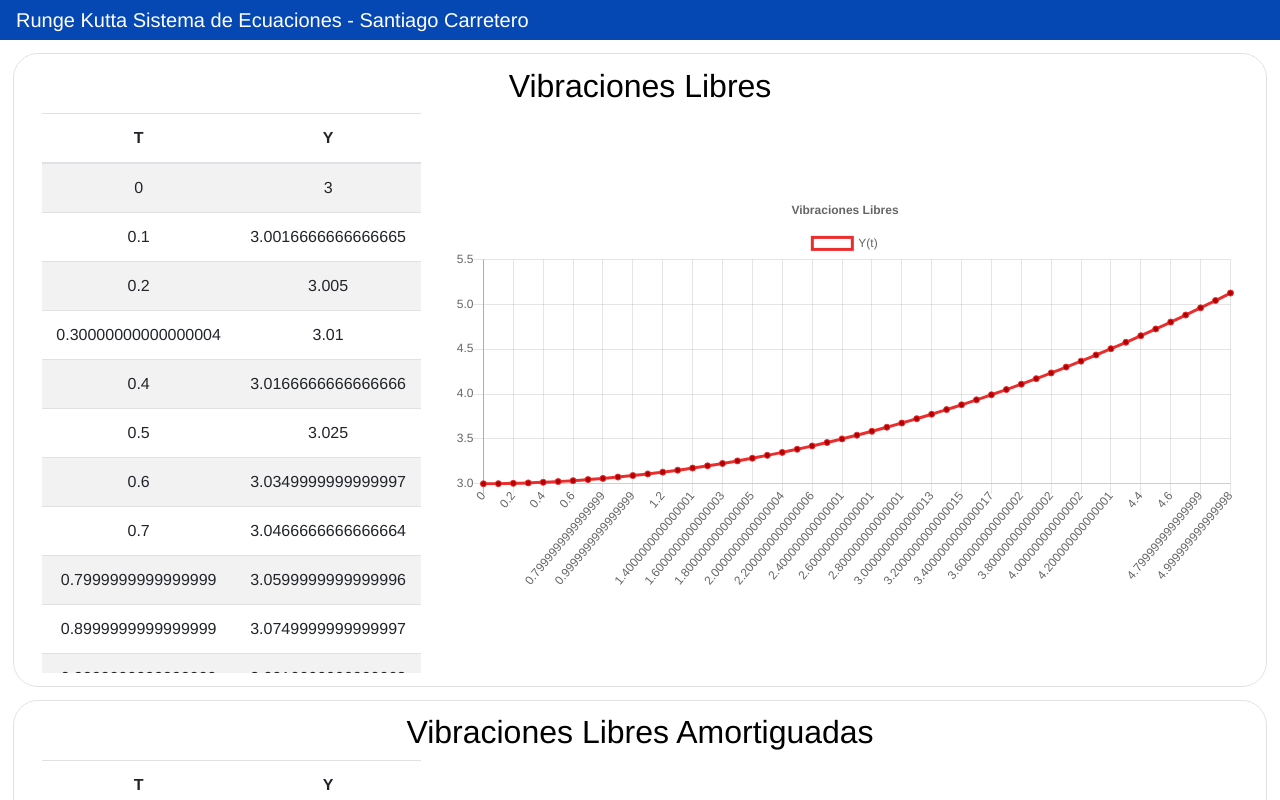
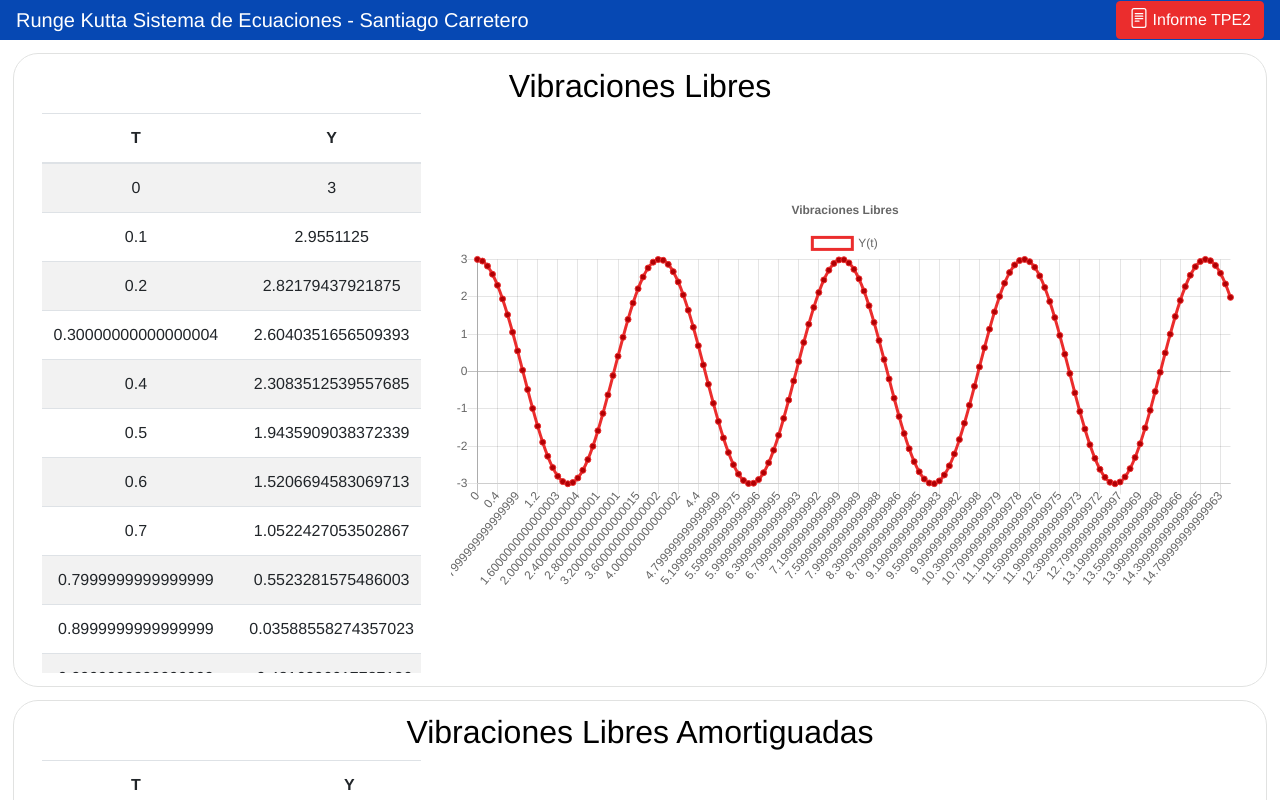
Before and after one commit to carreterosanti/unicen-rk4-sistema-ecuaciones, a Vue app: page / in a window 1280 px wide. Built offline with nearby package versions, Linux system fonts and the light colour scheme.

Commit message:
Vibraciones Forzadas Amortiguadas + bug fix

```diff
--- a/src/components/rk4.js
+++ b/src/components/rk4.js
@@ -16,7 +16,6 @@ export default {
       constanteAmortiguacion: 2,
       f_0: 3,
       w: 1,
-      w2_0: this.k / this.m,
       resultadosVibracionesLibres: [],
       resultadosVibracionesLibresAmortiguadas: [],
       resultadosVibracionesForzadasAmortiguadas: [],
@@ -24,6 +23,12 @@ export default {
       isResultadosVibracionesLibresAmortiguadas: false,
       isResultadosVibracionesForzadasAmortiguadas: false,
     };
+  },
+
+  computed: {
+    w2_0() {
+      return this.k / this.m;
+    },
   },
 
   methods: {
@@ -47,12 +52,12 @@ export default {
     vibracionesForzadasAmortiguadas_Funcion1Sistema(param) {
       return (
         (this.f_0 * Math.cos(this.w * param.t)) / this.m -
-        (this.h / this.m) * param.x -
+        (this.constanteAmortiguacion / this.m) * param.x -
         this.w2_0 * param.y
       );
     },
     vibracionesForzadasAmortiguadas_Funcion2Sistema(param) {
-      return param.x;
+      return param.x * 1;
     },
 
     rk4_calculoParcial(funcion1Sistema, funcion2Sistema, x, y, h, t) {
@@ -75,6 +80,7 @@ export default {
         y: y + 0.5 * h * yk2,
         t: t,
       });
+
       let yk3 = funcion2Sistema({
         x: x + 0.5 * h * xk2,
         y: y + 0.5 * h * yk2,
@@ -84,8 +90,8 @@ export default {
       let xk4 = funcion1Sistema({ x: x + h * xk3, y: y + h * yk3, t: t });
       let yk4 = funcion2Sistema({ x: x + h * xk3, y: y + h * yk3, t: t });
 
-      let calculoParcialX = x + (h / 6) * (xk1 + 2 * xk2 + 2 * xk3 + xk4, t);
-      let calculiParcialY = y + (h / 6) * (yk1 + 2 * yk2 + 2 * yk3 + yk4, t);
+      let calculoParcialX = x + (h / 6) * (xk1 + 2 * xk2 + 2 * xk3 + xk4);
+      let calculiParcialY = y + (h / 6) * (yk1 + 2 * yk2 + 2 * yk3 + yk4);
 
       return { t: t, x: calculoParcialX, y: calculiParcialY };
     },
@@ -128,7 +134,7 @@ export default {
       0,
       3,
       0,
-      5,
+      15,
       0.1
     );
     this.resultadosVibracionesLibres.forEach((e) => delete e.x);
@@ -140,7 +146,7 @@ export default {
       0,
       3,
       0,
-      5,
+      15,
       0.1
     );
     this.resultadosVibracionesLibresAmortiguadas.forEach((e) => delete e.x);
@@ -152,7 +158,7 @@ export default {
       0,
       3,
       0,
-      5,
+      15,
       0.1
     );
     this.resultadosVibracionesForzadasAmortiguadas.forEach((e) => delete e.x);
--- a/src/components/rk4.scss
+++ b/src/components/rk4.scss
@@ -16,10 +16,18 @@ main {
     background-color: $secondary;
     border-color: $secondary;
     color: white;
+    box-shadow: none;
   }
   &.btn-secondary:hover {
     background-color: $secondary-dark;
     border-color: $secondary-dark;
     color: white;
+    box-shadow: none;
+  }
+  &.btn-secondary:focus {
+    background-color: $secondary;
+    border-color: $secondary;
+    color: white;
+    box-shadow: none;
   }
 }
--- a/src/components/rk4.vue
+++ b/src/components/rk4.vue
@@ -2,9 +2,9 @@
   <div>
     <b-navbar class="nav-bar justify-content-between" variant="faded" type="dark">
       <b-navbar-brand tag="h1" class="mb-0">Runge Kutta Sistema de Ecuaciones - Santiago Carretero</b-navbar-brand>
-      <!--<b-button class="doc-button">
+      <b-button class="doc-button">
         <b-icon-file-text class="mr-1"></b-icon-file-text>Informe TPE2
-      </b-button>-->
+      </b-button>
     </b-navbar>
 
     <main class="main-div">
```
